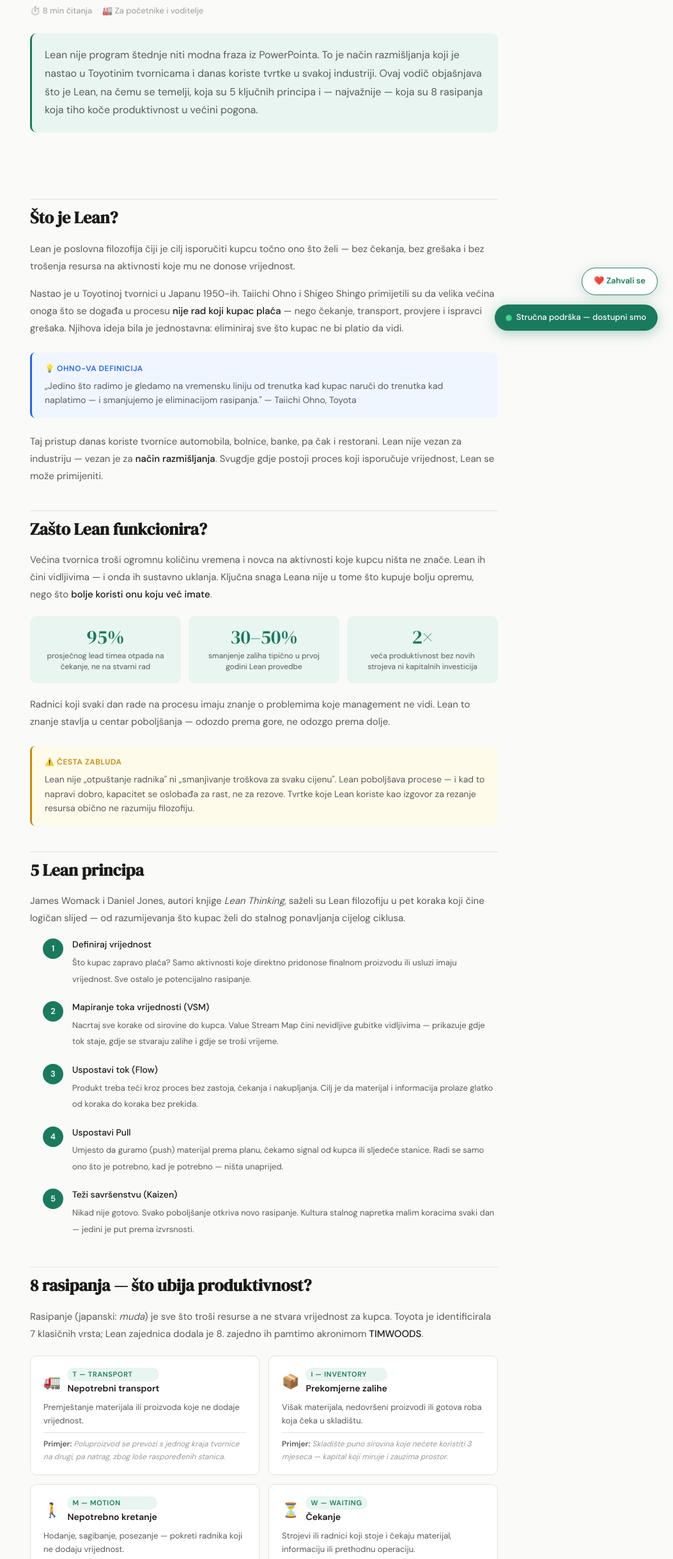
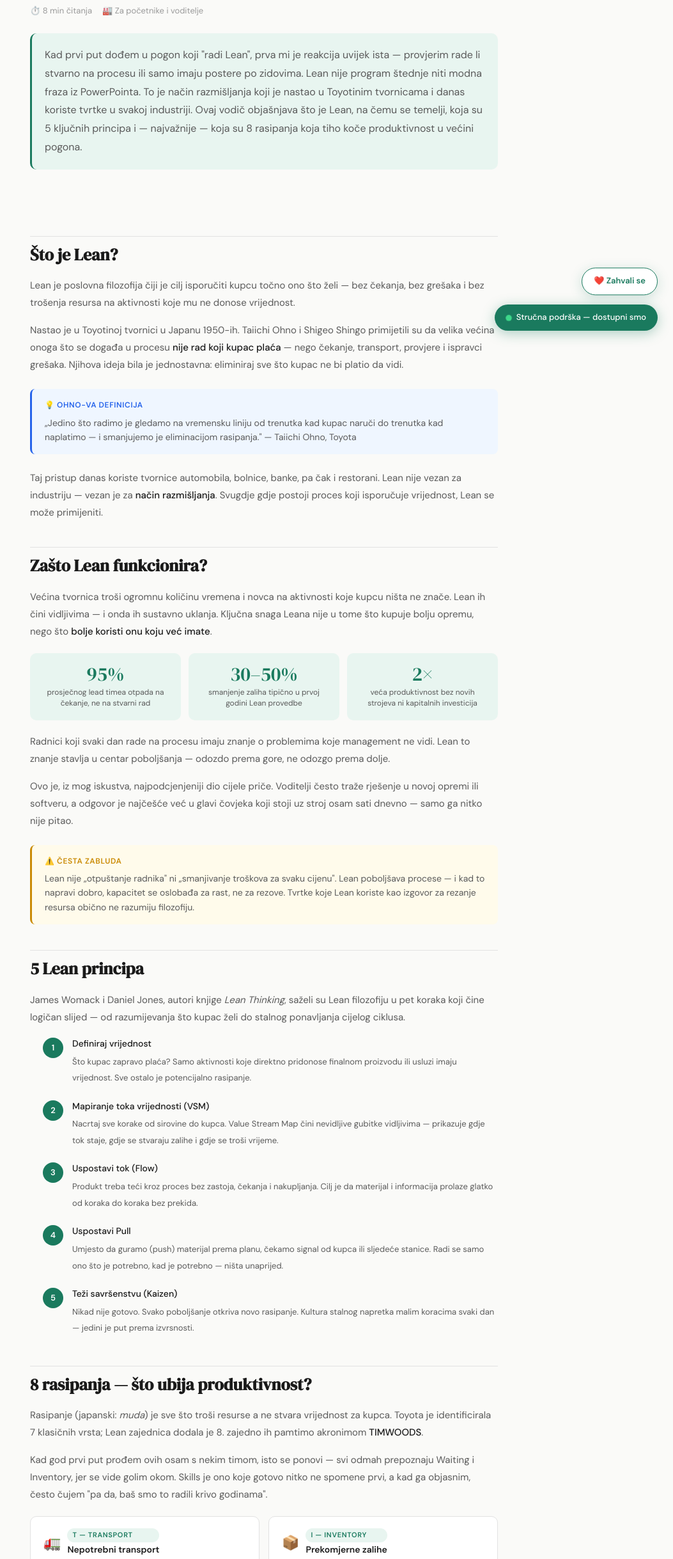
Before and after one commit to Schkic/leancora, a plain HTML site: page vodic-lean-osnove.html in a window 1280 px wide. Shown: the part 259-2696 px from the top of the page at 64% size, without its empty margins (227-1280 px from the left). Drawn offline with Linux system fonts and the light colour scheme.

Commit message:
Add a more personal voice to the Lean basics guide
Same light-touch treatment as the 5S guide: first-person observations
from real plant visits woven into the existing structure (intro,
worker-knowledge section, the 8 wastes, and the closing advice on
starting small), no structural changes.

```diff
--- a/vodic-lean-osnove.html
+++ b/vodic-lean-osnove.html
@@ -270,7 +270,7 @@ a{color:inherit;text-decoration:none}
       <span>🏭 Za početnike i voditelje</span>
     </div>
     <div class="article-intro">
-      Lean nije program štednje niti modna fraza iz PowerPointa. To je način razmišljanja koji je nastao u Toyotinim tvornicama i danas koriste tvrtke u svakoj industriji. Ovaj vodič objašnjava što je Lean, na čemu se temelji, koja su 5 ključnih principa i — najvažnije — koja su 8 rasipanja koja tiho koče produktivnost u većini pogona.
+      Kad prvi put dođem u pogon koji "radi Lean", prva mi je reakcija uvijek ista — provjerim rade li stvarno na procesu ili samo imaju postere po zidovima. Lean nije program štednje niti modna fraza iz PowerPointa. To je način razmišljanja koji je nastao u Toyotinim tvornicama i danas koriste tvrtke u svakoj industriji. Ovaj vodič objašnjava što je Lean, na čemu se temelji, koja su 5 ključnih principa i — najvažnije — koja su 8 rasipanja koja tiho koče produktivnost u većini pogona.
     </div>
   </div>
   <div class="article-body">
@@ -314,6 +314,9 @@ a{color:inherit;text-decoration:none}
 
     <p>
       Radnici koji svaki dan rade na procesu imaju znanje o problemima koje management ne vidi. Lean to znanje stavlja u centar poboljšanja — odozdo prema gore, ne odozgo prema dolje.
+    </p>
+    <p>
+      Ovo je, iz mog iskustva, najpodcjenjeniji dio cijele priče. Voditelji često traže rješenje u novoj opremi ili softveru, a odgovor je najčešće već u glavi čovjeka koji stoji uz stroj osam sati dnevno — samo ga nitko nije pitao.
     </p>
 
     <div class="callout callout-warning">
@@ -367,6 +370,9 @@ a{color:inherit;text-decoration:none}
     <h2>8 rasipanja — što ubija produktivnost?</h2>
     <p>
       Rasipanje (japanski: <em>muda</em>) je sve što troši resurse a ne stvara vrijednost za kupca. Toyota je identificirala 7 klasičnih vrsta; Lean zajednica dodala je 8. zajedno ih pamtimo akronimom <strong>TIMWOODS</strong>.
+    </p>
+    <p>
+      Kad god prvi put prođem ovih osam s nekim timom, isto se ponovi — svi odmah prepoznaju Waiting i Inventory, jer se vide golim okom. Skills je ono koje gotovo nitko ne spomene prvi, a kad ga objasnim, često čujem "pa da, baš smo to radili krivo godinama".
     </p>
 
     <div class="wastes-grid">
@@ -531,7 +537,7 @@ a{color:inherit;text-decoration:none}
 
     <h2>Kako početi s Leanom?</h2>
     <p>
-      Lean se ne uvodi dekretom. Uvodi se <strong>jednim malim poboljšanjem</strong>, zatim sljedećim, i sljedećim. Najčešća greška je pokušaj transformacije cijele tvornice odjednom.
+      Lean se ne uvodi dekretom. Uvodi se <strong>jednim malim poboljšanjem</strong>, zatim sljedećim, i sljedećim. Najčešća greška je pokušaj transformacije cijele tvornice odjednom — vidio sam to toliko puta da bih ovo istaknuo kao jedini savjet koji stvarno vrijedi pamtiti iz cijelog ovog vodiča.
     </p>
     <ul>
       <li><strong>Korak 1 — Idite na Gemba:</strong> Prošetajte procesom. Gledajte, pitajte, slušajte. Rasipanja su svugdje oko vas, samo ih treba naučiti vidjeti.</li>
```
